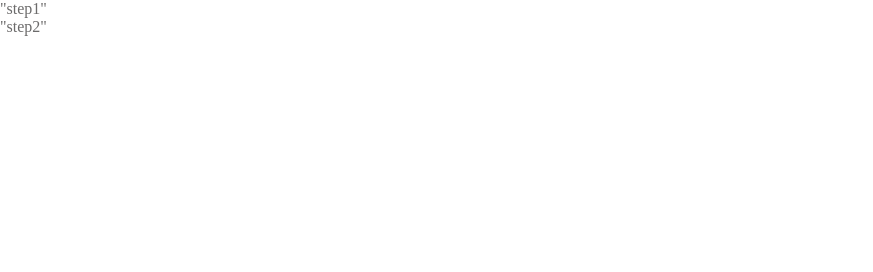
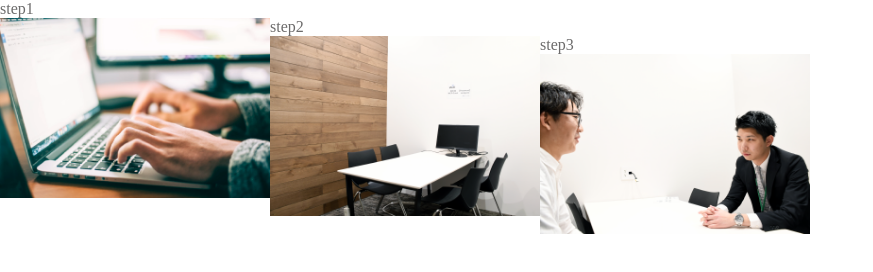
Before and after one commit to gengotsukai/Chapter9ENSHUKADAI, a plain HTML site: page index.html in a window 1280 px wide. Shown: the whole page, without its empty margins (0-873 px from the left). Drawn offline with Linux system fonts and the light colour scheme.

Commit message:
funbarimasu

```diff
--- a/index.html
+++ b/index.html
@@ -7,12 +7,26 @@
   <title>Chapter 9 ENSHU KADAI</title>
 </head>
 <body>
-  <div class="box1">
-    <div class="box1"></div>
-      <p>"step1"</p>
-    <div class="box2"></div>
-      <p>"step2"</p>
-    <div class="box3"></div>
+  <div class="main clearfix">
+   <div class="stepbox">
+    <div class="box">
+      <p class="step">step1</p>
+    <img class="blog-image" src="img/flow01.png">
+
+    </div>
+   </div>
+
+   <div class="stepbox">
+    <div class="box"></div>
+      <p class="step">step2</p>
+    <img class="blog-image" src="img/flow02.png">
+   </div>
+
+   <div class="stepbox">
+    <div class="box"></div>
+      <p class="step">step3</p>
+    <img class="blog-image" src="img/flow03.png">
+   </div>
 
 
   </main>
```
